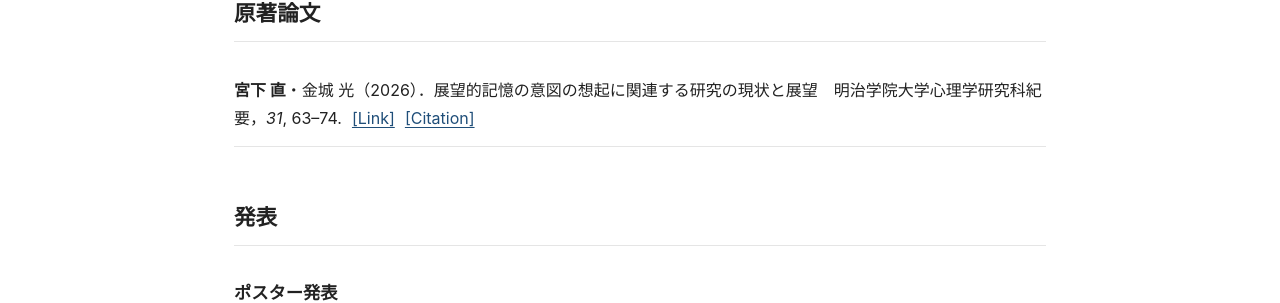
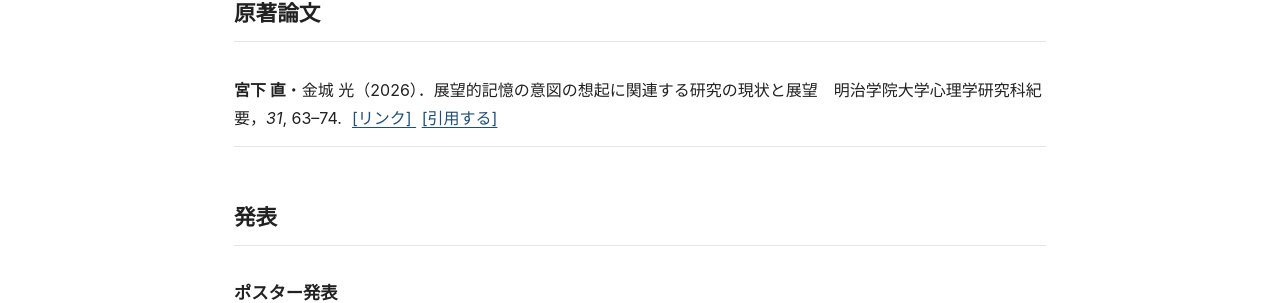
Before and after one commit to naomiyashita/github.io, a Jekyll site: the page built from cv.md, in a window 1280 px wide. Shown: the part 598-901 px from the top of the page. Built offline with Jekyll 4.4.1, drawn with Linux system fonts in a browser that asks for light colours.

Commit message:
Update publication_item.html

```diff
--- a/_includes/publication_item.html
+++ b/_includes/publication_item.html
@@ -49,7 +49,9 @@
     <span class="publication-citation">{{ display_html | strip }}</span>
 
     {% if pub.doi %}
-      <a class="publication-action" href="{{ pub.doi }}">[Link]</a>
+      <a class="publication-action" href="{{ pub.doi }}" target="_blank" rel="noopener">
+        {% if lang == "en" %}[Link]{% else %}[リンク]{% endif %}
+      </a>
     {% endif %}
 
     <button
@@ -58,7 +60,7 @@
       data-citation-html="{{ citation_html | strip | escape }}"
       data-citation-text="{{ citation_plain | strip | escape }}"
     >
-      [Citation]
+      {% if lang == "en" %}[Cite this article]{% else %}[引用する]{% endif %}
     </button>
   </p>
 </article>
```
